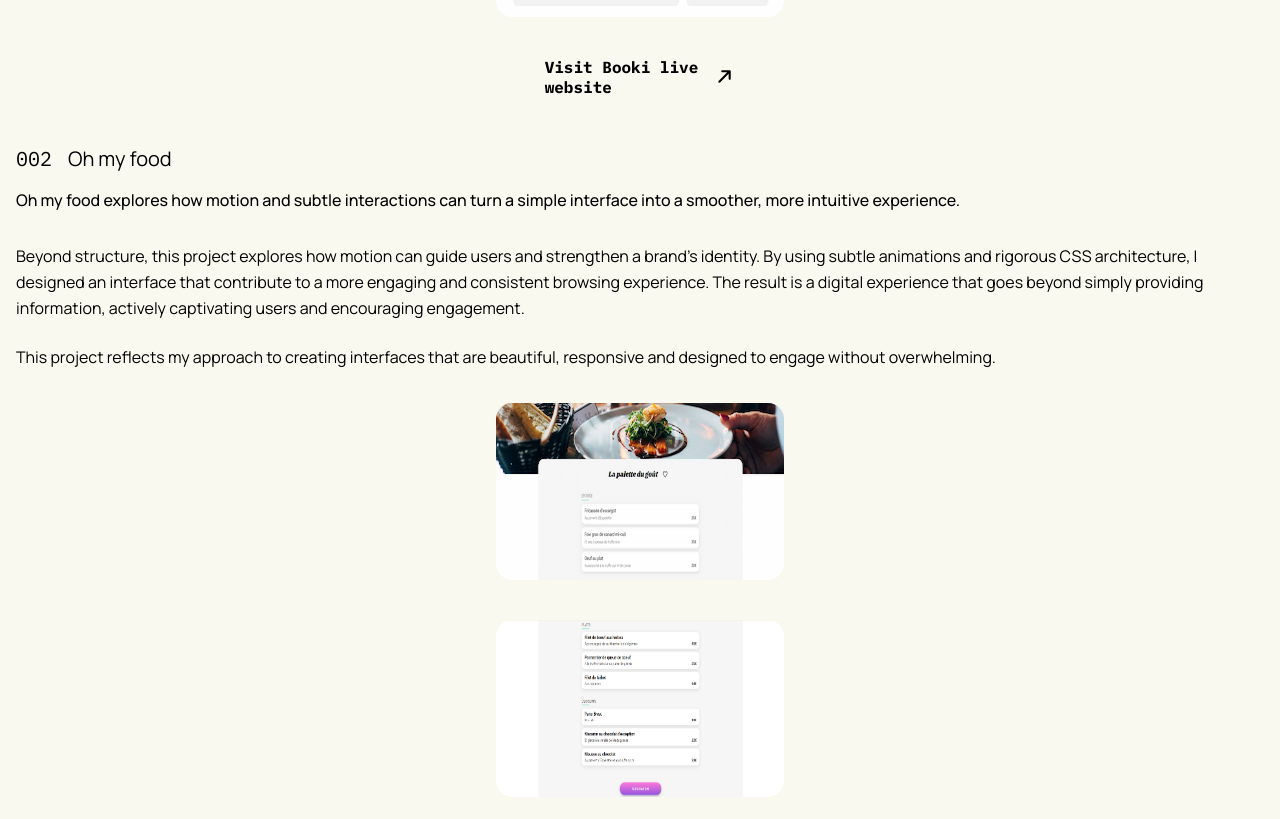
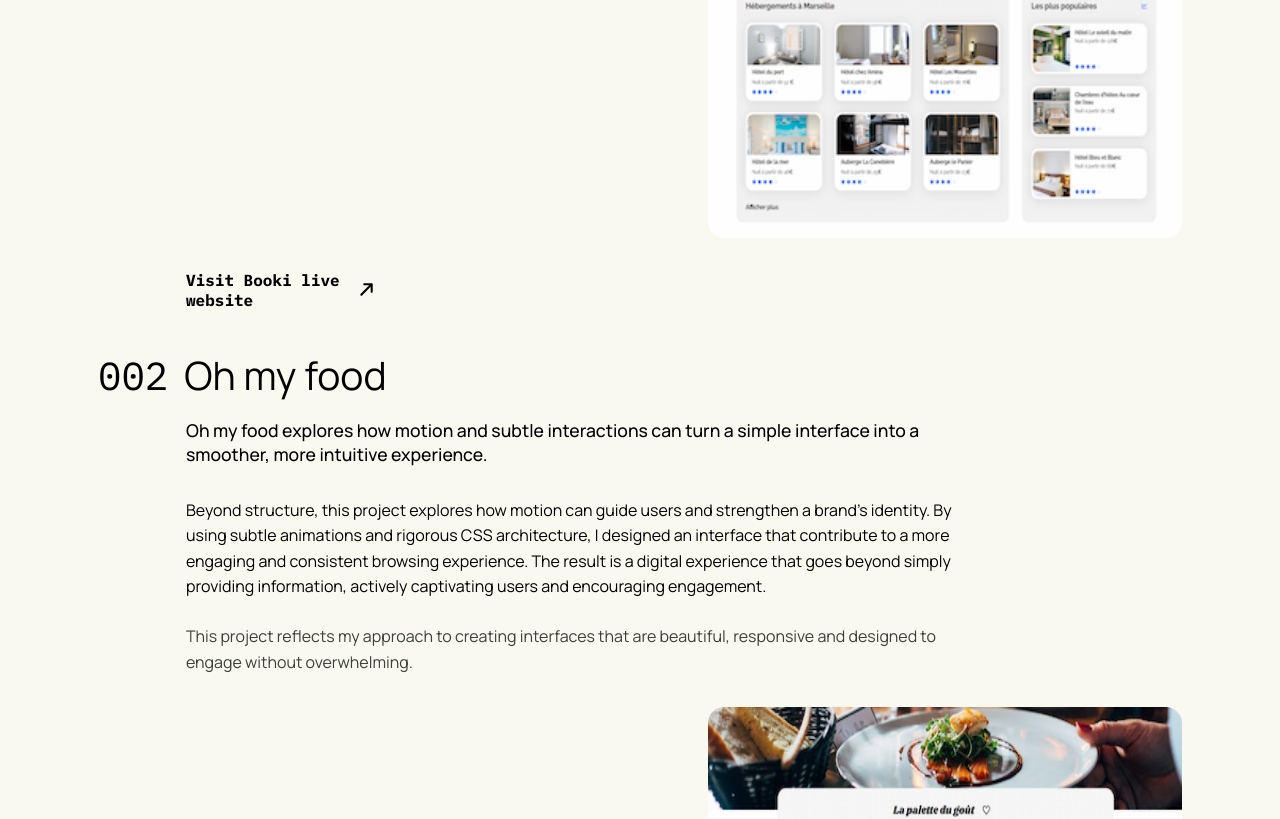
Before and after one commit to OkapiAndromede/Portfolio, a React (Vite) app: page / in a window 1280 px wide. Shown: the part 1749-2568 px from the top of the page. Built offline with nearby package versions, Linux system fonts and the light colour scheme; a web font is replaced by a local one.

Commit message:
style (media query) : add media query for Ipad and desktop device

```diff
--- a/src/components/UI/project/Project.module.scss
+++ b/src/components/UI/project/Project.module.scss
@@ -3,11 +3,21 @@
 .item {
   display: flex;
   flex-direction: column;
-  padding: 0 16px;
+  margin: 0 16px;
+  @media (min-width: 768px) {
+    margin: 0px;
+  }
   &__title {
     margin-top: 16px;
     font-size: variable.$fs-site-mobile-h3;
     font-weight: 400;
+    @media (min-width: 768px) {
+      font-size: variable.$fs-site-h3;
+    }
+    @media (768px <= width <= 1024px) {
+      margin-top: 32px;
+      margin-left: 48px;
+    }
     &--number {
       margin-right: 16px;
       font-family: typo.$secondary-typography;
@@ -16,21 +26,54 @@
   .item__content {
     margin-top: 16px;
     font-family: typo.$primary-typography;
+    font-size: variable.$fs-body;
+    @media (768px <= width <= 1024px) {
+      margin: 32px 142px 0px 142px;
+    }
+    @media (min-width: 1025px) {
+      padding-left: 88px;
+    }
     .item__content--introduction {
       line-height: 24px;
       font-weight: 500;
+      @media (min-width: 768px) {
+        font-size: variable.$fs-site-introduction;
+      }
+      @media (768px <= width <= 1024px) {
+        line-height: 22px;
+      }
     }
     .item__content--core {
       line-height: 25.6px;
       margin-top: 32px;
+      @media (768px <= width <= 1024px) {
+        line-height: 28px;
+      }
     }
     .item__content--conclusion {
       line-height: 25.6px;
       margin-top: 24px;
+      color: rgba($color: variable.$secondary-color, $alpha: 0.85);
+      @media (768px <= width <= 1024px) {
+        line-height: 22px;
+      }
     }
-    .item__break--ipad,
+    .item__break--mobile {
+      @media (min-width: 768px) {
+        display: none;
+      }
+    }
+    .item__break--ipad {
+      display: none;
+      @media (768px <= width <= 1024px) {
+        display: inline;
+      }
+    }
     .item__break--desktop {
       display: none;
+      @media (min-width: 1025px) {
+        display: inline;
+      }
     }
   }
   .item__media {
@@ -39,18 +82,49 @@
     align-items: center;
     gap: 40px;
     margin-top: 32px;
+    @media (min-width: 768px) {
+      display: grid;
+      grid-template-columns: 1fr 1fr;
+      grid-template-rows: 1fr 1fr;
+      gap: 48px;
+      .item__media--first {
+        grid-column-start: 2;
+      }
+      .item__media--second {
+        grid-column-start: 2;
+        grid-row-start: 2;
+      }
+    }
+    @media (min-width: 1025px) {
+      padding-left: 88px;
+    }
     img {
       width: 288px;
       height: 177px;
       border-radius: 16px;
+      @media (768px <= width <= 1024px) {
+        width: 262px;
+        height: 154px;
+      }
+      @media (min-width: 1025px) {
+        width: 474px;
+        height: 256px;
+      }
     }
   }
   .item__link {
-    margin: 39.5px auto 32.45px auto;
+    margin: 32px auto;
     display: flex;
     flex-direction: row;
     align-items: center;
     gap: 16px;
+    @media (768px <= width <= 1024px) {
+      margin: 32px 0px 24px 146px;
+    }
+    @media (min-width: 1025px) {
+      margin: 32px 0px 22px 0px;
+      padding-left: 88px;
+    }
 
     &--txt {
       font-family: typo.$secondary-typography;
```
